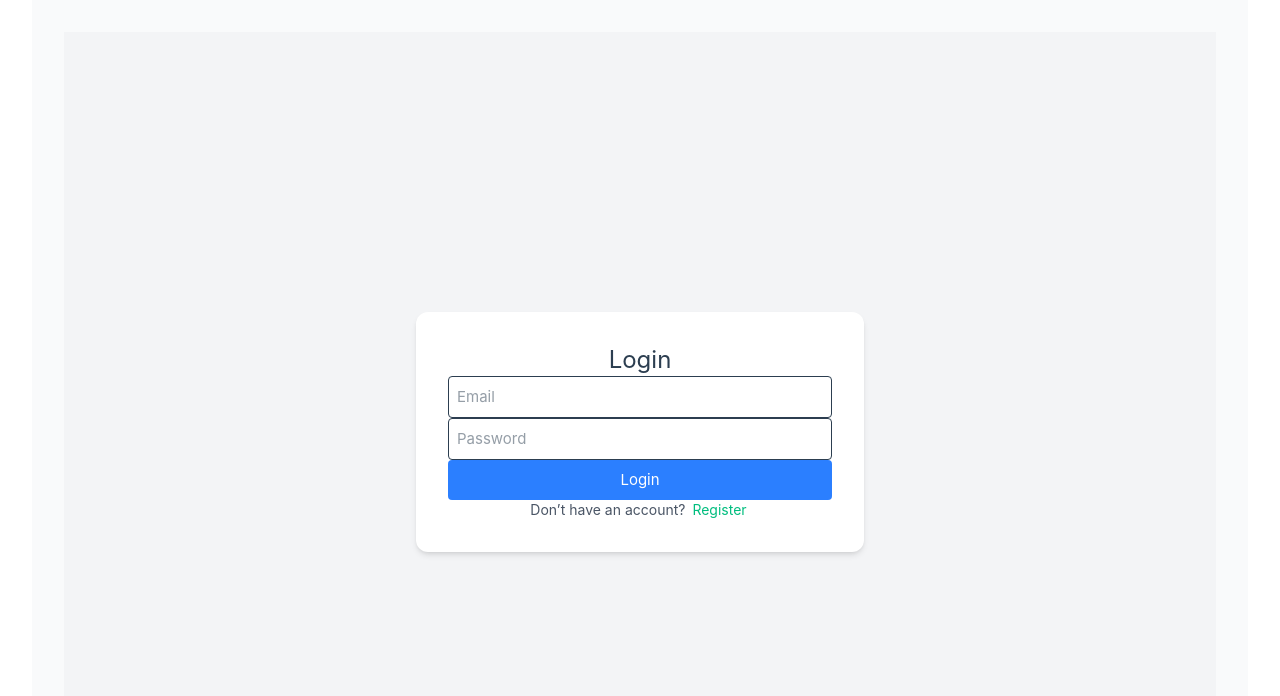
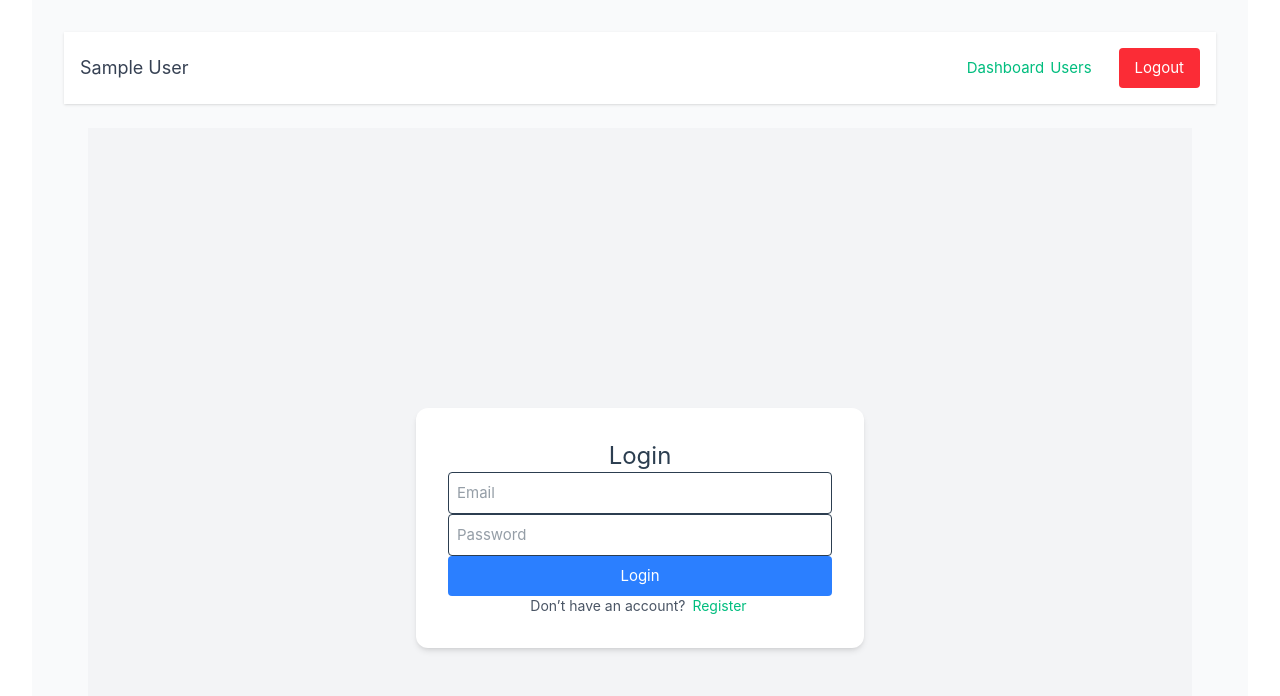
Before and after one commit to hsnjaakir/task-manager, a Vue app in the folder task-manager-frontend/: page /login in a window 1280 px wide. Shown: the top 696 px of the page. Built offline with nearby package versions, Linux system fonts and the light colour scheme; sample sign-in values are in the browser's storage.

Commit message:
User list and navbar added

```diff
--- /dev/null
+++ b/task-manager-frontend/src/layouts/AuthenticatedLayout.vue
@@ -0,0 +1,67 @@
+<template>
+  <div class="min-h-screen flex flex-col">
+    <!-- Top Navbar -->
+    <header class="bg-white shadow">
+      <div class="mx-auto px-4 py-4 flex justify-between items-center">
+        <!-- User Info -->
+        <div v-if="auth.user">
+          <h2 class="text-lg font-semibold text-gray-700 mb-4">
+            {{ auth.user?.name || 'User' }}
+          </h2>
+          <div v-if="auth.error" class="mt-3 text-red-500">{{ auth.error }}</div>
+          <div v-if="!auth.user && !auth.loading" class="mt-3 text-gray-500">Not signed in</div>
+        </div>
+        <div v-else><h1>Task Manager</h1></div>
+        <div class="flex gap-6">
+          <nav class="flex items-center space-x-4">
+            <!-- Dashboard link: hide if current route is /dashboard -->
+            <router-link
+              v-if="route.path !== '/dashboard' && auth.user"
+              to="/dashboard"
+              class="block px-3 py-2 rounded hover:bg-gray-700 hover:text-white"
+            >
+              Dashboard
+            </router-link>
+
+            <!-- Users link: show only if admin AND not on /users -->
+            <router-link
+              v-if="auth.user?.role === 'admin' && route.path !== '/users'"
+              to="/users"
+              class="block px-3 py-2 rounded hover:bg-gray-700 hover:text-white"
+            >
+              Users
+            </router-link>
+          </nav>
+          <button
+            v-if="auth.user"
+            @click="handleLogout"
+            :disabled="auth.loading"
+            class="bg-red-500 text-white px-4 py-2 rounded hover:bg-red-600 disabled:opacity-50"
+          >
+            <span v-if="auth.loading">Logging out...</span>
+            <span v-else>Logout</span>
+          </button>
+        </div>
+      </div>
+    </header>
+
+    <!-- Page Content -->
+    <main class="flex-1 p-6">
+      <slot />
+    </main>
+  </div>
+</template>
+
+<script setup>
+import { useAuthStore } from '@/stores/auth'
+import { useRouter, useRoute } from 'vue-router'
+
+const auth = useAuthStore()
+const router = useRouter()
+const route = useRoute() // <-- current route info
+
+const handleLogout = async () => {
+  await auth.logout()
+  router.push('/login')
+}
+</script>
--- a/task-manager-frontend/src/router/index.js
+++ b/task-manager-frontend/src/router/index.js
@@ -2,6 +2,8 @@ import { createRouter, createWebHistory } from 'vue-router'
 import Login from '../views/Auth/Login.vue'
 import Register from '../views/Auth/Register.vue'
 import Dashboard from '../views/Dashboard.vue'
+import UserList from '../views/Users/UserList.vue'
+import UserDetails from '@/views/Users/UserDetails.vue'
 import { useAuthStore } from '../stores/auth'
 
 const routes = [
@@ -9,6 +11,14 @@ const routes = [
   { path: '/register', component: Register },
   { path: '/dashboard', component: Dashboard, meta: { requiresAuth: true } },
   { path: '/', redirect: '/login' },
+  // New Admin-only routes
+  { path: '/users', name: 'user.list', component: UserList, meta: { requiresAuth: true } },
+  {
+    path: '/users/:id',
+    name: 'user.details',
+    component: UserDetails,
+    meta: { requiresAuth: true },
+  },
 ]
 
 const router = createRouter({
@@ -21,6 +31,12 @@ router.beforeEach((to, from, next) => {
   if (to.meta.requiresAuth && !auth.isAuthenticated) {
     return next('/login')
   }
+
+  // extra: only admins can access /users
+  if (to.name === 'user.list' && auth.user?.role !== 'admin') {
+    return next('/dashboard')
+  }
+
   next()
 })
 
--- a/task-manager-frontend/src/stores/auth.js
+++ b/task-manager-frontend/src/stores/auth.js
@@ -4,7 +4,7 @@ import { setAuthToken, clearAuthToken } from '../plugins/axios'
 
 export const useAuthStore = defineStore('auth', {
   state: () => ({
-    user: null,
+    user: JSON.parse(localStorage.getItem('user')) || null,
     token: localStorage.getItem('token') || null,
     loading: false,
     error: null,
@@ -23,7 +23,10 @@ export const useAuthStore = defineStore('auth', {
         const { user, token } = res.data
         this.user = user
         this.token = token
+
         localStorage.setItem('token', token)
+        localStorage.setItem('user', JSON.stringify(user))
+
         setAuthToken(token)
         return res
       } catch (err) {
@@ -42,7 +45,10 @@ export const useAuthStore = defineStore('auth', {
         const { user, token } = res.data
         this.user = user
         this.token = token
+
         localStorage.setItem('token', token)
+        localStorage.setItem('user', JSON.stringify(user))
+
         setAuthToken(token)
         return res
       } catch (err) {
@@ -60,6 +66,9 @@ export const useAuthStore = defineStore('auth', {
       try {
         const res = await authService.me()
         this.user = res.data
+
+        localStorage.setItem('user', JSON.stringify(this.user))
+
         return res
       } catch (err) {
         this.error = 'Failed to fetch user'
@@ -85,15 +94,20 @@ export const useAuthStore = defineStore('auth', {
       this.user = null
       this.token = null
       localStorage.removeItem('token')
+      localStorage.removeItem('user')
       clearAuthToken()
     },
 
     init() {
       const token = localStorage.getItem('token')
+      const user = localStorage.getItem('user')
       if (token) {
         this.token = token
         setAuthToken(token)
       }
+      if (user) {
+        this.user = JSON.parse(user)
+      }
     },
   },
 })
--- a/task-manager-frontend/src/views/Auth/Login.vue
+++ b/task-manager-frontend/src/views/Auth/Login.vue
@@ -1,5 +1,6 @@
 <!-- eslint-disable vue/multi-word-component-names -->
 <template>
+  <AuthenticatedLayout>
     <div class="min-h-screen flex items-center justify-center bg-gray-100">
       <div class="w-full max-w-md bg-white p-8 rounded-xl shadow-md">
         <h2 class="text-2xl font-bold text-center mb-6">Login</h2>
@@ -37,12 +38,14 @@
         </p>
       </div>
     </div>
+  </AuthenticatedLayout>
 </template>
 
 <script setup>
 import { reactive } from 'vue'
 import { useAuthStore } from '@/stores/auth'
 import { useRouter } from 'vue-router'
+import AuthenticatedLayout from '@/layouts/AuthenticatedLayout.vue'
 
 const router = useRouter()
 const auth = useAuthStore()
--- a/task-manager-frontend/src/views/Auth/Register.vue
+++ b/task-manager-frontend/src/views/Auth/Register.vue
@@ -1,5 +1,6 @@
 <!-- eslint-disable vue/multi-word-component-names -->
 <template>
+  <AuthenticatedLayout>
     <div class="min-h-screen flex items-center justify-center bg-gray-100">
       <div class="w-full max-w-md bg-white p-8 rounded-xl shadow-md">
         <h2 class="text-2xl font-bold text-center mb-6">Register</h2>
@@ -53,12 +54,14 @@
         </p>
       </div>
     </div>
+  </AuthenticatedLayout>
 </template>
 
 <script setup>
 import { reactive } from 'vue'
 import { useAuthStore } from '@/stores/auth'
 import { useRouter } from 'vue-router'
+import AuthenticatedLayout from '@/layouts/AuthenticatedLayout.vue'
 
 const router = useRouter()
 const auth = useAuthStore()
--- a/task-manager-frontend/src/views/Users/UserDetails.vue
+++ b/task-manager-frontend/src/views/Users/UserDetails.vue
@@ -1,4 +1,4 @@
-<template>hello</template>
+<template>Hello</template>
 <!-- <template>
   <div class="p-6">
     <h2 class="text-2xl font-semibold mb-4">User Details</h2>
--- a/task-manager-frontend/src/views/Users/UserList.vue
+++ b/task-manager-frontend/src/views/Users/UserList.vue
@@ -1,8 +1,20 @@
-<template>Hello</template>
-<!-- <template>
+<template>
+  <!-- Full-screen Loading Overlay -->
+  <div
+    v-if="isLoading"
+    class="fixed inset-0 z-50 flex items-center justify-center bg-white bg-opacity-40"
+  >
+    <div class="w-14 h-14 border-4 border-white border-t-blue-400 rounded-full animate-spin"></div>
+  </div>
+  <!-- Error state -->
+  <div v-else-if="error" class="text-center py-6 text-red-500">
+    {{ error }}
+  </div>
+  <AuthenticatedLayout>
     <div class="p-6">
       <h2 class="text-2xl font-semibold mb-4">User List</h2>
 
+      <!-- User table -->
       <table class="w-full border">
         <thead>
           <tr class="bg-gray-100 text-left">
@@ -31,16 +43,33 @@
         </tbody>
       </table>
     </div>
+  </AuthenticatedLayout>
 </template>
 
 <script setup>
 import { ref, onMounted } from 'vue'
+import { useAuthStore } from '@/stores/auth'
 import { fetchUsers } from '@/services/userService'
+import AuthenticatedLayout from '@/layouts/AuthenticatedLayout.vue'
 
+const auth = useAuthStore()
 const users = ref([])
+const isLoading = ref(false)
+const error = ref(null)
 
 onMounted(async () => {
-  const { data } = await fetchUsers()
+  if (auth.user?.role === 'admin') {
+    isLoading.value = true
+    error.value = null
+    try {
+      const { data } = await fetchUsers(auth)
       users.value = data
+    } catch (e) {
+      error.value = 'Failed to fetch users'
+      console.error('Failed to fetch users', e)
+    } finally {
+      isLoading.value = false
+    }
+  }
 })
-</script> -->
+</script>
```
Also changed, not shown: task-manager-frontend/src/views/Dashboard.vue (+11 -142 lines). Lines whose indentation alone changed are shown as unchanged.
